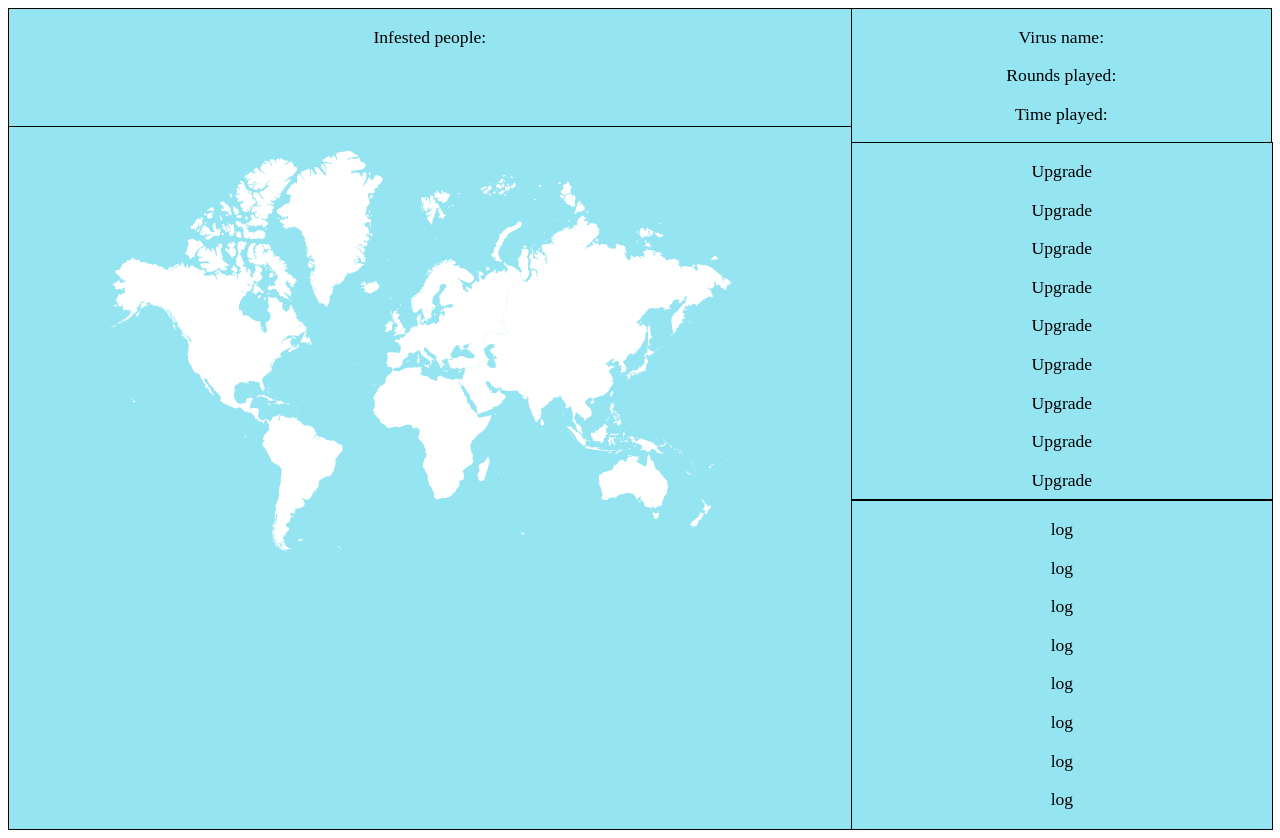
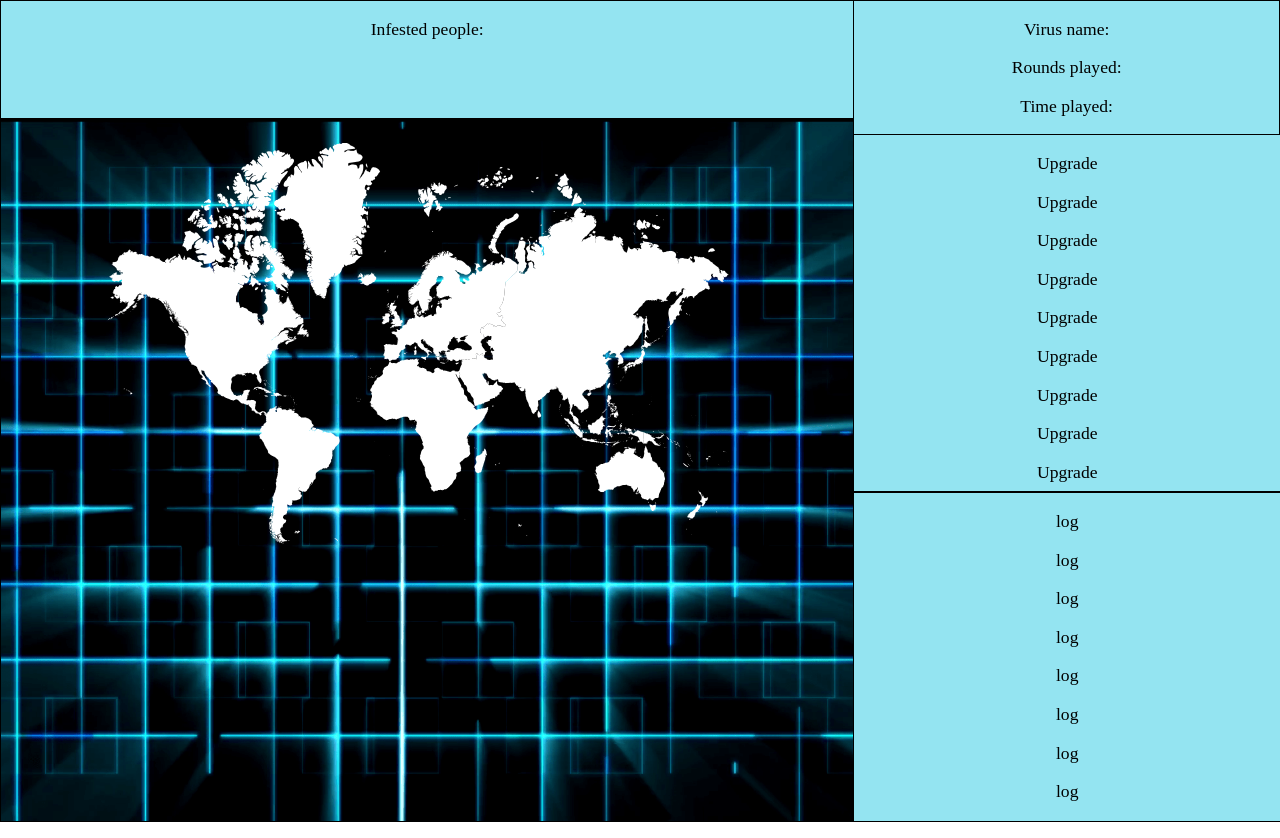
Before and after one commit to CaptainShisha/Infest-game, a website: page htmlcss/index.html in a window 1280 px wide. Drawn offline with Linux system fonts and the light colour scheme.

Commit message:
Added some styles

```diff
--- a/htmlcss/style.css
+++ b/htmlcss/style.css
@@ -1,3 +1,6 @@
+body {
+    margin: 0px;
+}
 #gameContainer{
     display: grid;
     grid-template-columns: 2fr 1fr;
@@ -38,6 +41,10 @@
 
 #continentsContainer{
     border-top: solid black 1px;
+    background-image: url("./assets/grid.png");
+    background-position: center;
+    background-repeat: no-repeat;
+    background-size: cover;
 }
 
 
@@ -45,6 +52,7 @@ svg {
     overflow: auto;
     padding-top: 3vh;
     width: 50vw;
+
 }
 
 path {
```
Also changed, not shown: htmlcss/assets/grid.png (added).
